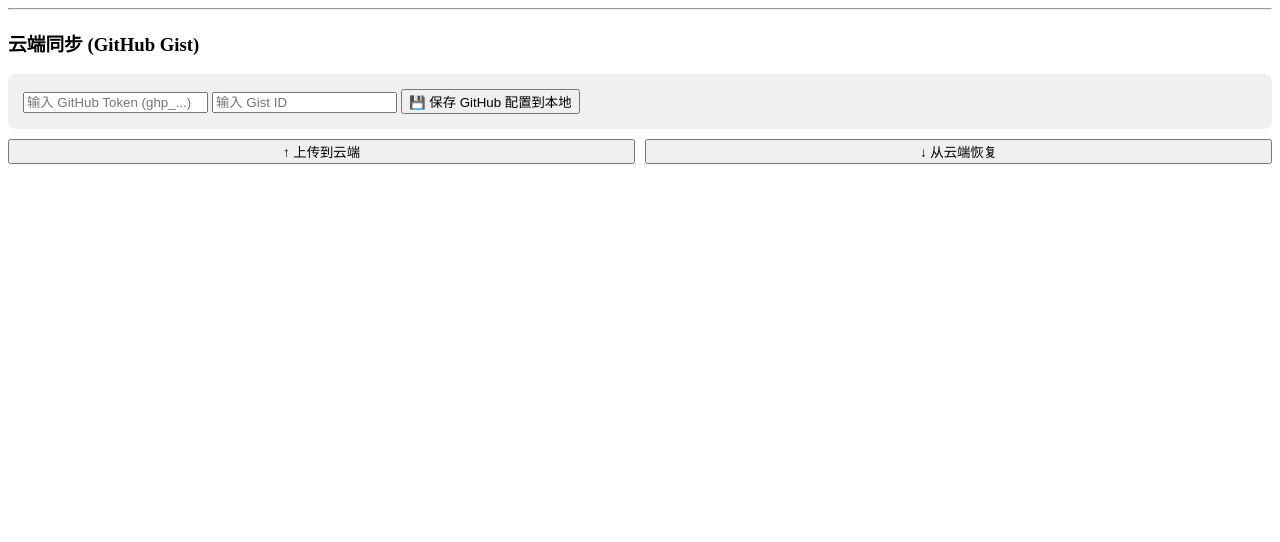
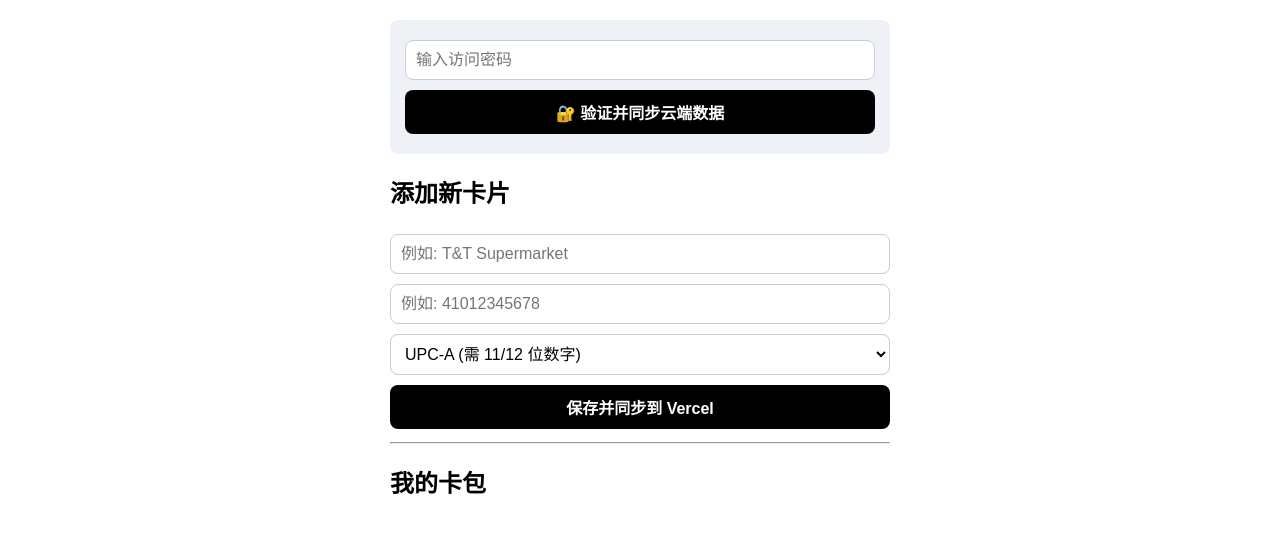
Before and after one commit to bcalmkid/Card-wallet, a plain HTML site: page index.html in a window 1280 px wide. Drawn offline with Linux system fonts and the light colour scheme.

Commit message:
Update index.html

```diff
--- a/index.html
+++ b/index.html
@@ -1,98 +1,130 @@
-    <hr>
+<!DOCTYPE html>
+<html lang="zh">
+<head>
+    <meta charset="UTF-8">
+    <meta name="viewport" content="width=device-width, maximum-scale=1.0, user-scalable=no">
+    <title>Card Wallet - Vercel KV 版</title>
+    <script src="https://cdn.jsdelivr.net/npm/jsbarcode@3.11.5/dist/JsBarcode.all.min.js"></script>
+    <style>
+        body { font-family: -apple-system, sans-serif; padding: 20px; max-width: 500px; margin: 0 auto; }
+        input, select, button { padding: 10px; margin: 5px 0; border-radius: 8px; border: 1px solid #ccc; width: 100%; box-sizing: border-box; font-size: 16px; background: white; }
+        .primary { background: #000; color: #fff; border: none; font-weight: bold; }
+        .secondary { background: #f0f0f0; }
+        .card-item { background: #f9f9f9; padding: 15px; margin-top: 10px; border-radius: 8px; border: 1px solid #ddd; display: flex; justify-content: space-between; align-items: center; }
+        .render-btn { width: auto; background: #007aff; color: white; border: none; padding: 8px 15px; }
+        #barcode-container { text-align: center; margin: 20px 0; display: none; }
+        .auth-box { background: #eef2f7; padding: 15px; border-radius: 8px; margin-bottom: 15px; }
+    </style>
+</head>
+<body>
 
-    <h3>云端同步 (GitHub Gist)</h3>
-    <div style="background: #f0f0f0; padding: 15px; border-radius: 8px; margin-bottom: 10px;">
-        <input type="password" id="ghToken" placeholder="输入 GitHub Token (ghp_...)" />
-        <input type="text" id="ghGistId" placeholder="输入 Gist ID" />
-        <button class="primary" onclick="saveGithubSettings()">💾 保存 GitHub 配置到本地</button>
+    <div class="auth-box">
+        <input type="password" id="appPassword" placeholder="输入访问密码" autocomplete="current-password" />
+        <button class="primary" onclick="loadCardsFromServer()">🔐 验证并同步云端数据</button>
     </div>
 
-    <div style="display: flex; gap: 10px;">
-        <button class="secondary" style="flex: 1;" onclick="uploadToGithub()">↑ 上传到云端</button>
-        <button class="secondary" style="flex: 1;" onclick="downloadFromGithub()">↓ 从云端恢复</button>
+    <h2>添加新卡片</h2>
+    <input type="text" id="cardName" placeholder="例如: T&T Supermarket" />
+    <input type="number" id="cardNumber" placeholder="例如: 41012345678" />
+    <select id="cardFormat">
+        <option value="UPC">UPC-A (需 11/12 位数字)</option>
+        <option value="CODE128">Code 128 (通用)</option>
+        <option value="EAN13">EAN 13 (需 12/13 位数字)</option>
+    </select>
+    <button class="primary" onclick="addCard()">保存并同步到 Vercel</button>
+
+    <div id="barcode-container">
+        <h3 id="display-name"></h3>
+        <svg id="barcode-canvas"></svg>
     </div>
 
+    <hr>
+    <h2>我的卡包</h2>
+    <div id="card-list"></div>
+
     <script>
-        // ... (保留你之前的 JS 代码，例如 renderBarcode, addAndRenderCard, updateCardList) ...
+        let localCards = [];
 
-        // --- GitHub 同步逻辑 ---
-        const GITHUB_CONFIG_KEY = 'github_settings';
+        window.onload = function() {
+            const savedPassword = localStorage.getItem('wallet_pwd');
+            if (savedPassword) {
+                document.getElementById('appPassword').value = savedPassword;
+                loadCardsFromServer();
+            }
+        };
 
-        // 页面加载时自动填入保存的配置
-        function loadGithubSettings() {
-            const settings = JSON.parse(localStorage.getItem(GITHUB_CONFIG_KEY) || '{}');
-            if (settings.token) document.getElementById('ghToken').value = settings.token;
-            if (settings.gistId) document.getElementById('ghGistId').value = settings.gistId;
+        function getPassword() {
+            return document.getElementById('appPassword').value.trim();
         }
 
-        function saveGithubSettings() {
-            const token = document.getElementById('ghToken').value.trim();
-            const gistId = document.getElementById('ghGistId').value.trim();
-            localStorage.setItem(GITHUB_CONFIG_KEY, JSON.stringify({ token, gistId }));
-            alert('GitHub 配置已保存在本地！');
+        async function loadCardsFromServer() {
+            const password = getPassword();
+            if (!password) return alert('请输入密码');
+
+            try {
+                const res = await fetch('/api/get-cards', {
+                    method: 'POST',
+                    headers: { 'Content-Type': 'application/json' },
+                    body: JSON.stringify({ password })
+                });
+                const data = await res.json();
+                if (res.ok) {
+                    localCards = data.cards;
+                    localStorage.setItem('wallet_pwd', password);
+                    updateCardList();
+                } else {
+                    alert(data.error || '同步失败');
+                }
+            } catch (e) { alert('网络错误: ' + e.message); }
         }
 
-        async function uploadToGithub() {
-            const settings = JSON.parse(localStorage.getItem(GITHUB_CONFIG_KEY) || '{}');
-            if (!settings.token || !settings.gistId) return alert('请先填写并保存 GitHub 配置');
+        async function addCard() {
+            const password = getPassword();
+            const name = document.getElementById('cardName').value.trim();
+            const number = document.getElementById('cardNumber').value.trim();
+            const format = document.getElementById('cardFormat').value;
 
-            const localData = localStorage.getItem(STORAGE_KEY) || '[]';
+            if (!password) return alert('请先输入密码验证状态');
+            if (!name || !number) return alert('请完整填写卡片信息');
+
+            localCards.push({ name, number, format });
+            updateCardList();
+            renderBarcode(name, number, format);
+
+            document.getElementById('cardName').value = '';
+            document.getElementById('cardNumber').value = '';
 
             try {
-                const response = await fetch(`https://api.github.com/gists/${settings.gistId}`, {
-                    method: 'PATCH',
-                    headers: {
-                        'Authorization': `Bearer ${settings.token}`,
-                        'Accept': 'application/vnd.github.v3+json',
-                        'Content-Type': 'application/json'
-                    },
-                    body: JSON.stringify({
-                        files: {
-                            'cards.json': { content: localData }
-                        }
-                    })
+                const res = await fetch('/api/save-cards', {
+                    method: 'POST',
+                    headers: { 'Content-Type': 'application/json' },
+                    body: JSON.stringify({ password, cards: localCards })
                 });
-
-                if (response.ok) {
-                    alert('上传成功！数据已备份至 GitHub。');
-                } else {
-                    alert('上传失败，请检查 Token 或 Gist ID 是否正确。');
-                }
-            } catch (e) {
-                alert('网络错误：' + e.message);
-            }
+                if (!res.ok) alert('保存到云端失败，请检查密码');
+            } catch (e) { alert('云端同步失败: ' + e.message); }
         }
 
-        async function downloadFromGithub() {
-            const settings = JSON.parse(localStorage.getItem(GITHUB_CONFIG_KEY) || '{}');
-            if (!settings.token || !settings.gistId) return alert('请先填写并保存 GitHub 配置');
-
-            try {
-                const response = await fetch(`https://api.github.com/gists/${settings.gistId}`, {
-                    method: 'GET',
-                    headers: {
-                        'Authorization': `Bearer ${settings.token}`,
-                        'Accept': 'application/vnd.github.v3+json'
-                    }
-                });
-
-                if (response.ok) {
-                    const data = await response.json();
-                    const cloudContent = data.files['cards.json'].content;
-
-                    // 覆写本地数据并刷新
-                    localStorage.setItem(STORAGE_KEY, cloudContent);
-                    updateCardList();
-                    alert('恢复成功！已从 GitHub 拉取最新数据。');
-                } else {
-                    alert('下载失败，请检查 Token 或 Gist ID 是否正确。');
-                }
-            } catch (e) {
-                alert('网络错误：' + e.message);
-            }
+        function updateCardList() {
+            const listDiv = document.getElementById('card-list');
+            listDiv.innerHTML = localCards.length === 0 ? '<p style="color: #999;">暂无卡片，请先输入密码同步</p>' : '';
+            localCards.forEach((card) => {
+                const item = document.createElement('div');
+                item.className = 'card-item';
+                item.innerHTML =
+                    '<div><strong>' + card.name + '</strong><br><small>' + card.number + ' (' + card.format + ')</small></div>' +
+                    '<button class="render-btn" onclick="renderBarcode(\'' + card.name + '\', \'' + card.number + '\', \'' + card.format + '\')">显示</button>';
+                listDiv.appendChild(item);
+            });
         }
 
-        // 初始化
-        loadGithubSettings();
-        // updateCardList(); // 确保保留之前的初始化调用
+        function renderBarcode(name, number, format) {
+            const container = document.getElementById('barcode-container');
+            document.getElementById('display-name').textContent = name;
+            container.style.display = 'block';
+            try {
+                JsBarcode("#barcode-canvas", number, { format: format, lineColor: "#000", width: 2.5, height: 100, displayValue: true });
+            } catch (e) { alert('条码渲染失败，请检查卡号与格式是否匹配'); }
+        }
     </script>
+</body>
+</html>
```
